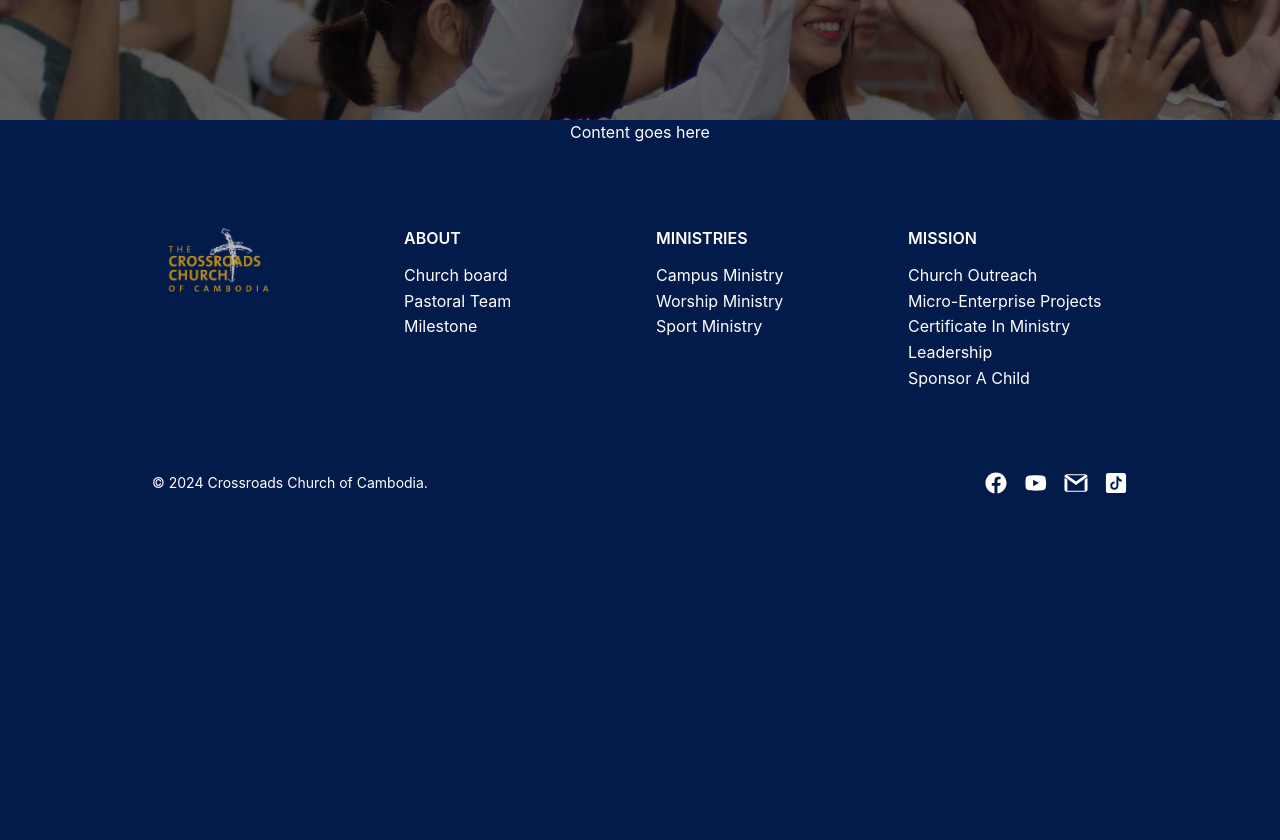
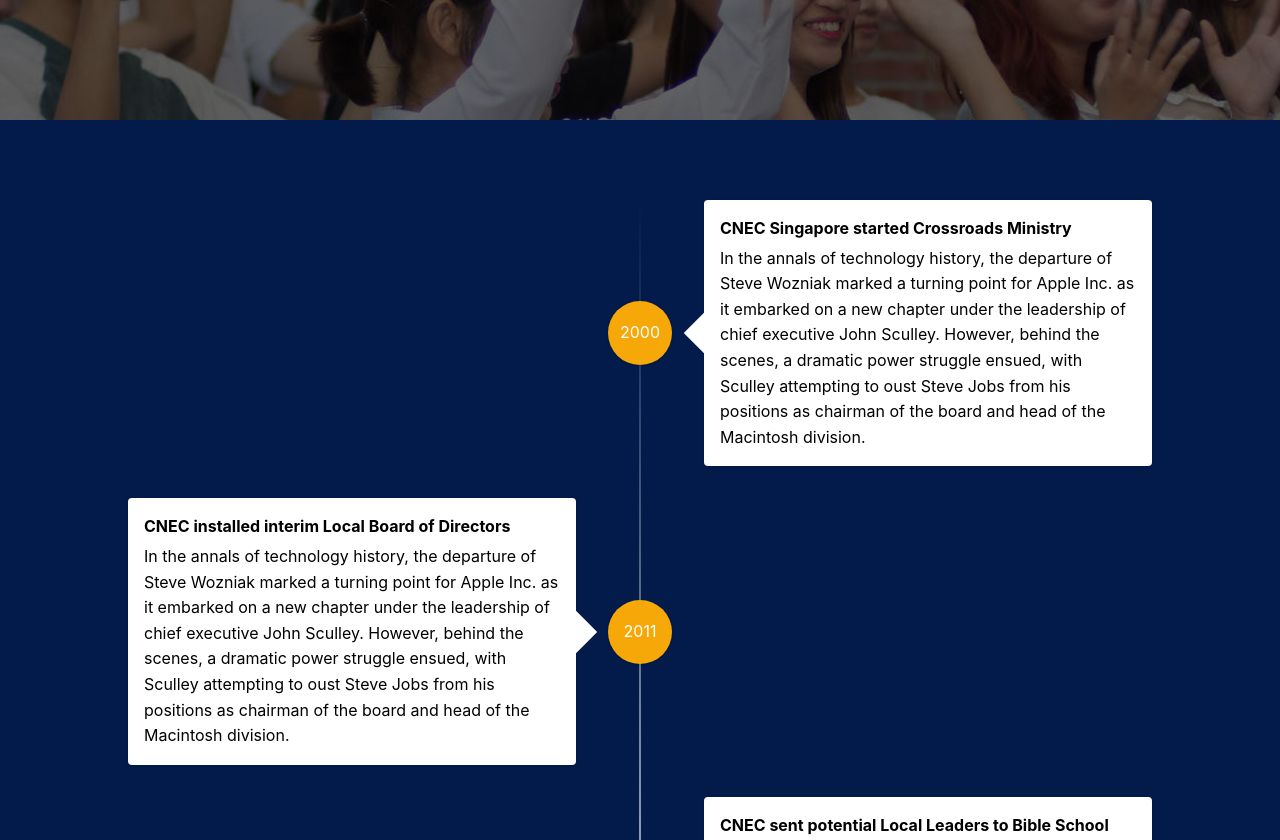
Before and after one commit to rongroeung/cr-website, a Vue app: page /about/milestone in a window 1280 px wide. Shown: the part 260-1100 px from the top of the page. Before the commit the page ends 800 px from the top, so only its background shows below. Built offline with nearby package versions, Linux system fonts and the light colour scheme.

Commit message:
feat: complete milestone page

```diff
--- a/src/components/Navbar.vue
+++ b/src/components/Navbar.vue
@@ -2,12 +2,13 @@
 import LanguageSwitcher from '@/components/LanguageSwitcher.vue'
 import router from '@/router'
 import Field from '@/util/constant'
+import windowResizeMixin from '@/util/mixin.js'
 export default {
   name: 'Navbar',
   components: { LanguageSwitcher },
+  mixins: [windowResizeMixin],
   data() {
     return {
-      width: 0,
       showAbout: false,
       showMinistries: false,
       showMission: false,
@@ -15,13 +16,6 @@
       showNews: false,
       openOnce: false
     }
-  },
-  created() {
-    window.addEventListener('resize', this.handleResize)
-    this.handleResize()
-  },
-  unmounted() {
-    window.removeEventListener('resize', this.handleResize)
   },
   watch: {
     width(newValue) {
@@ -64,9 +58,6 @@
       }
       if (RouteName) router.push({ name: RouteName })
     },
-    handleResize() {
-      this.width = window.innerWidth
-    },
     onClickLogo() {
       router.push('/')
     },
@@ -89,7 +80,7 @@
   },
   computed: {
     isBelowTabletScreen() {
-      return this.width < 1200 // the same as CSS , @media (max-width: 1200px) {
+      return this.width < 1200 // the same as CSS , @media (max-width: 1200px) { // width data in mixin
     },
     currentRoute() {
       return this.$route.name
--- /dev/null
+++ b/src/util/mixin.js
@@ -0,0 +1,21 @@
+const  windowResizeMixin = {
+  data() {
+    return {
+      width: 0
+    }
+  },
+  created() {
+    window.addEventListener('resize', this.handleResize)
+    this.handleResize()
+  },
+  unmounted() {
+    window.removeEventListener('resize', this.handleResize)
+  },
+  methods: {
+    handleResize() {
+      this.width = window.innerWidth
+    }
+  },
+}
+
+export default windowResizeMixin
--- a/src/views/MilestonePage.vue
+++ b/src/views/MilestonePage.vue
@@ -1,6 +1,13 @@
 <script>
+import windowResizeMixin from '@/util/mixin'
 export default {
-  name: 'MilestonePage'
+  name: 'MilestonePage',
+  mixins: [windowResizeMixin],
+  computed: {
+    cssBefore() {
+      return this.width < 768 ? 'card-wrapper' : 'card-wrapper-right' // width data in mixin
+    }
+  }
 }
 </script>
 
@@ -9,8 +16,218 @@
     <div class="image-header h-300-px w-full flex-center">
       <p class="text-white text-5xl" v-t="'milestone'"></p>
     </div>
-    <div class="content w-4/5 flex-center">Content goes here</div>
+    <div class="content w-4/5 flex-center my-20">
+      <div
+        class="space-y-8 relative before:absolute before:inset-0 before:ml-8 before:-translate-x-px md:before:mx-auto md:before:translate-x-0 before:h-full before:w-0.5 before:bg-gradient-to-b before:from-transparent before:via-slate-300 before:to-transparent"
+      >
+        <!-- Item #1 -->
+        <div
+          class="relative flex items-center justify-between md:justify-normal md:odd:flex-row-reverse group"
+        >
+          <!-- Icon -->
+          <div
+            class="flex items-center justify-center w-16 h-16 rounded-full border border-white bg-primary shadow shrink-0 md:order-1 md:group-odd:-translate-x-1/2 md:group-even:translate-x-1/2"
+          >
+            2000
+          </div>
+          <!-- Card -->
+          <div
+            class="card-wrapper w-[calc(100%-6rem)] md:w-[calc(50%-4rem)] bg-white p-4 rounded border border-slate-200 text-black shadow"
+          >
+            <div class="flex items-center justify-between space-x-2 mb-1">
+              <div class="font-bold text-black">CNEC Singapore started Crossroads Ministry</div>
+            </div>
+            <div class="">
+              In the annals of technology history, the departure of Steve Wozniak marked a turning
+              point for Apple Inc. as it embarked on a new chapter under the leadership of chief
+              executive John Sculley. However, behind the scenes, a dramatic power struggle ensued,
+              with Sculley attempting to oust Steve Jobs from his positions as chairman of the board
+              and head of the Macintosh division.
+            </div>
+          </div>
+        </div>
+
+        <!-- Item #2 -->
+        <div
+          class="relative flex items-center justify-between md:justify-normal md:odd:flex-row-reverse group"
+        >
+          <!-- Icon -->
+          <div
+            class="flex items-center justify-center w-16 h-16 rounded-full border border-white bg-primary shadow shrink-0 md:order-1 md:group-odd:-translate-x-1/2 md:group-even:translate-x-1/2"
+          >
+            2011
+          </div>
+          <!-- Card -->
+          <div
+            :class="cssBefore"
+            class="w-[calc(100%-6rem)] md:w-[calc(50%-4rem)] bg-white p-4 rounded border border-slate-200 text-black shadow"
+          >
+            <div class="flex items-center justify-between space-x-2 mb-1">
+              <div class="font-bold text-black">
+                CNEC installed interim Local Board of Directors
+              </div>
+            </div>
+            <div class="">
+              In the annals of technology history, the departure of Steve Wozniak marked a turning
+              point for Apple Inc. as it embarked on a new chapter under the leadership of chief
+              executive John Sculley. However, behind the scenes, a dramatic power struggle ensued,
+              with Sculley attempting to oust Steve Jobs from his positions as chairman of the board
+              and head of the Macintosh division.
+            </div>
+          </div>
+        </div>
+
+        <!-- Item #3 -->
+        <div
+          class="relative flex items-center justify-between md:justify-normal md:odd:flex-row-reverse group"
+        >
+          <!-- Icon -->
+          <div
+            class="flex items-center justify-center w-16 h-16 rounded-full border border-white bg-primary shadow shrink-0 md:order-1 md:group-odd:-translate-x-1/2 md:group-even:translate-x-1/2"
+          >
+            2013
+          </div>
+          <!-- Card -->
+          <div
+            class="card-wrapper w-[calc(100%-6rem)] md:w-[calc(50%-4rem)] bg-white p-4 rounded border border-slate-200 text-black shadow"
+          >
+            <div class="flex items-center justify-between space-x-2 mb-1">
+              <div class="font-bold text-black">
+                CNEC sent potential Local Leaders to Bible School
+              </div>
+            </div>
+            <div class="">
+              In the annals of technology history, the departure of Steve Wozniak marked a turning
+              point for Apple Inc. as it embarked on a new chapter under the leadership of chief
+              executive John Sculley. However, behind the scenes, a dramatic power struggle ensued,
+              with Sculley attempting to oust Steve Jobs from his positions as chairman of the board
+              and head of the Macintosh division.
+            </div>
+          </div>
+        </div>
+
+        <!-- Item #4 -->
+        <div
+          class="relative flex items-center justify-between md:justify-normal md:odd:flex-row-reverse group"
+        >
+          <!-- Icon -->
+          <div
+            class="flex items-center justify-center w-16 h-16 rounded-full border border-white bg-primary shadow shrink-0 md:order-1 md:group-odd:-translate-x-1/2 md:group-even:translate-x-1/2"
+          >
+            2017
+          </div>
+          <!-- Card -->
+          <div
+            :class="cssBefore"
+            class="w-[calc(100%-6rem)] md:w-[calc(50%-4rem)] bg-white p-4 rounded border border-slate-200 text-black shadow"
+          >
+            <div class="flex items-center justify-between space-x-2 mb-1">
+              <div class="font-bold text-black">
+                CNEC installed an official Pastor Of the Crossroads Church
+              </div>
+            </div>
+            <div class="">
+              In the annals of technology history, the departure of Steve Wozniak marked a turning
+              point for Apple Inc. as it embarked on a new chapter under the leadership of chief
+              executive John Sculley. However, behind the scenes, a dramatic power struggle ensued,
+              with Sculley attempting to oust Steve Jobs from his positions as chairman of the board
+              and head of the Macintosh division.
+            </div>
+          </div>
+        </div>
+
+        <!-- Item #5 -->
+        <div
+          class="relative flex items-center justify-between md:justify-normal md:odd:flex-row-reverse group"
+        >
+          <!-- Icon -->
+          <div
+            class="flex items-center justify-center w-16 h-16 rounded-full border border-white bg-primary shadow shrink-0 md:order-1 md:group-odd:-translate-x-1/2 md:group-even:translate-x-1/2"
+          >
+            2020
+          </div>
+          <!-- Card -->
+          <div
+            class="card-wrapper w-[calc(100%-6rem)] md:w-[calc(50%-4rem)] bg-white p-4 rounded border border-slate-200 text-black shadow"
+          >
+            <div class="flex items-center justify-between space-x-2 mb-1">
+              <div class="font-bold text-black">
+                CNEC installed Official Local Board f Directors & started New Building Project
+              </div>
+            </div>
+            <div class="">
+              In the annals of technology history, the departure of Steve Wozniak marked a turning
+              point for Apple Inc. as it embarked on a new chapter under the leadership of chief
+              executive John Sculley. However, behind the scenes, a dramatic power struggle ensued,
+              with Sculley attempting to oust Steve Jobs from his positions as chairman of the board
+              and head of the Macintosh division.
+            </div>
+          </div>
+        </div>
+        <!-- Item #6 -->
+        <div
+          class="relative flex items-center justify-between md:justify-normal md:odd:flex-row-reverse group"
+        >
+          <!-- Icon -->
+          <div
+            class="flex items-center justify-center w-16 h-16 rounded-full border border-white bg-primary shadow shrink-0 md:order-1 md:group-odd:-translate-x-1/2 md:group-even:translate-x-1/2"
+          >
+            2022
+          </div>
+          <!-- Card -->
+          <div
+            :class="cssBefore"
+            class="w-[calc(100%-6rem)] md:w-[calc(50%-4rem)] bg-white p-4 rounded border border-slate-200 text-black shadow"
+          >
+            <div class="flex items-center justify-between space-x-2 mb-1">
+              <div class="font-bold text-black">
+                The New Crossroads Missions Centre is completely built
+              </div>
+            </div>
+            <div class="">
+              In the annals of technology history, the departure of Steve Wozniak marked a turning
+              point for Apple Inc. as it embarked on a new chapter under the leadership of chief
+              executive John Sculley. However, behind the scenes, a dramatic power struggle ensued,
+              with Sculley attempting to oust Steve Jobs from his positions as chairman of the board
+              and head of the Macintosh division.
+            </div>
+          </div>
+        </div>
+      </div>
+    </div>
   </section>
 </template>
 
-<script scoped></script>
+<style scoped>
+.card-wrapper {
+  position: relative;
+  z-index: 1;
+}
+.card-wrapper:before {
+  content: ' ';
+  z-index: -1;
+  position: absolute;
+  background: white;
+  width: 30px;
+  height: 30px;
+  top: calc(50% - 15px);
+  margin-left: -30px;
+  transform: rotate(45deg);
+}
+.card-wrapper-right {
+  position: relative;
+  z-index: 1;
+}
+.card-wrapper-right:after {
+  content: ' ';
+  z-index: -1;
+  position: absolute;
+  background: white;
+  width: 30px;
+  height: 30px;
+  top: calc(50% - 15px);
+  right: 0;
+  margin-right: -15px;
+  transform: rotate(45deg);
+}
+</style>
```
